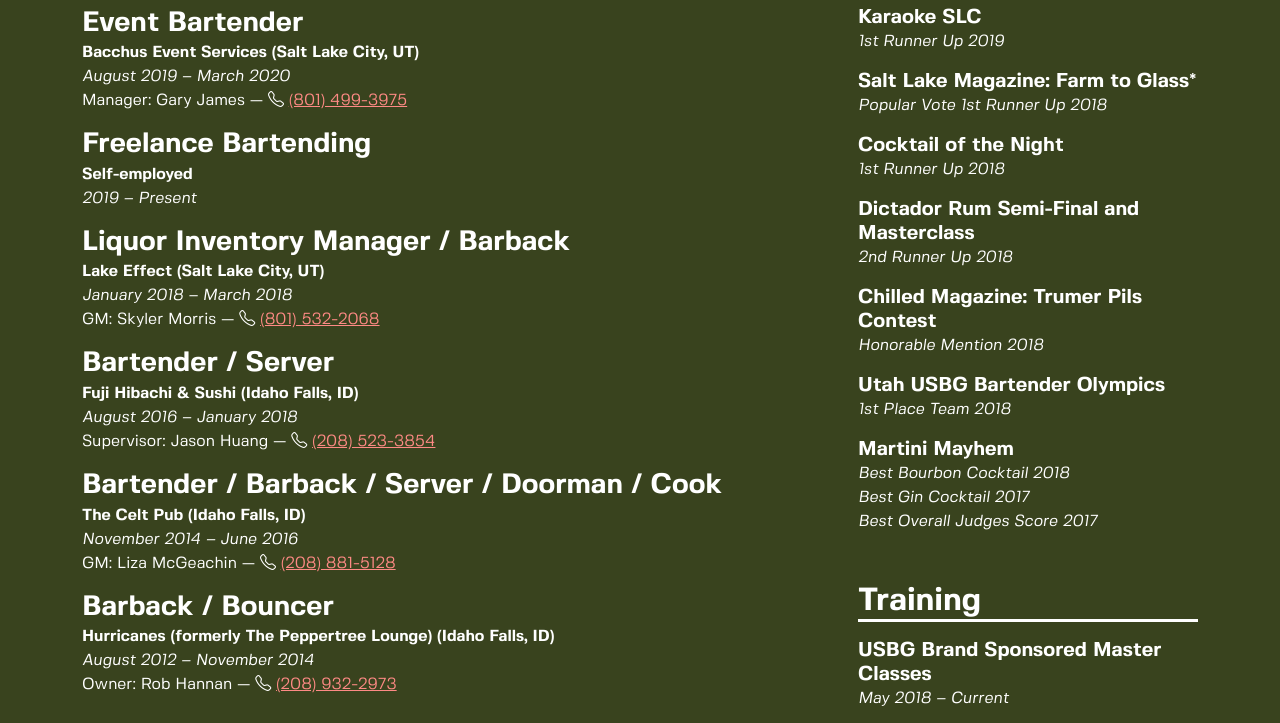
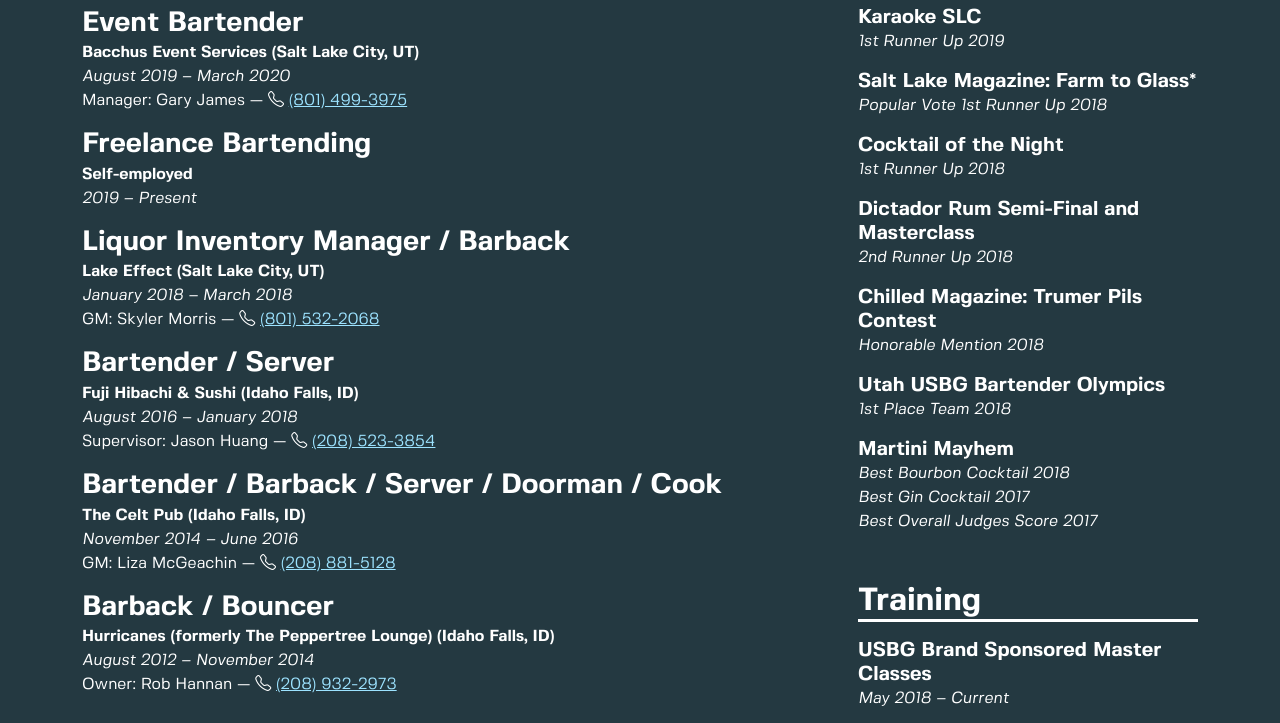
Before and after one commit to bconrad208/brett-resume, a plain HTML site: page index.html in a window 1280 px wide. Shown: the part 636-1359 px from the top of the page. Drawn offline with nearby package versions, Linux system fonts and the light colour scheme.

Commit message:
Color update

```diff
--- a/assets/dist/css/style.css
+++ b/assets/dist/css/style.css
@@ -27,8 +27,10 @@
   font-style: oblique;
 }
 
-body { font-family: "Fivo Sans Regular", sans; color: #fff; background-color: #39431E;}
-a { color: #fe8a85; }
+body { font-family: "Fivo Sans Regular", sans; color: #fff; background-color: #243941;}
+a { color: #9de3ff; }
+a:hover, a:active { color: #61b3d3; }
+a { color: #9de3ff; }
 h1, h2, h3, h4, h5 { font-family: "Fivo Sans Bold", sans; }
 h2 { border-bottom: 3px solid #FFF; }
 .employer { font-family: "Fivo Sans Bold", sans; }
```
